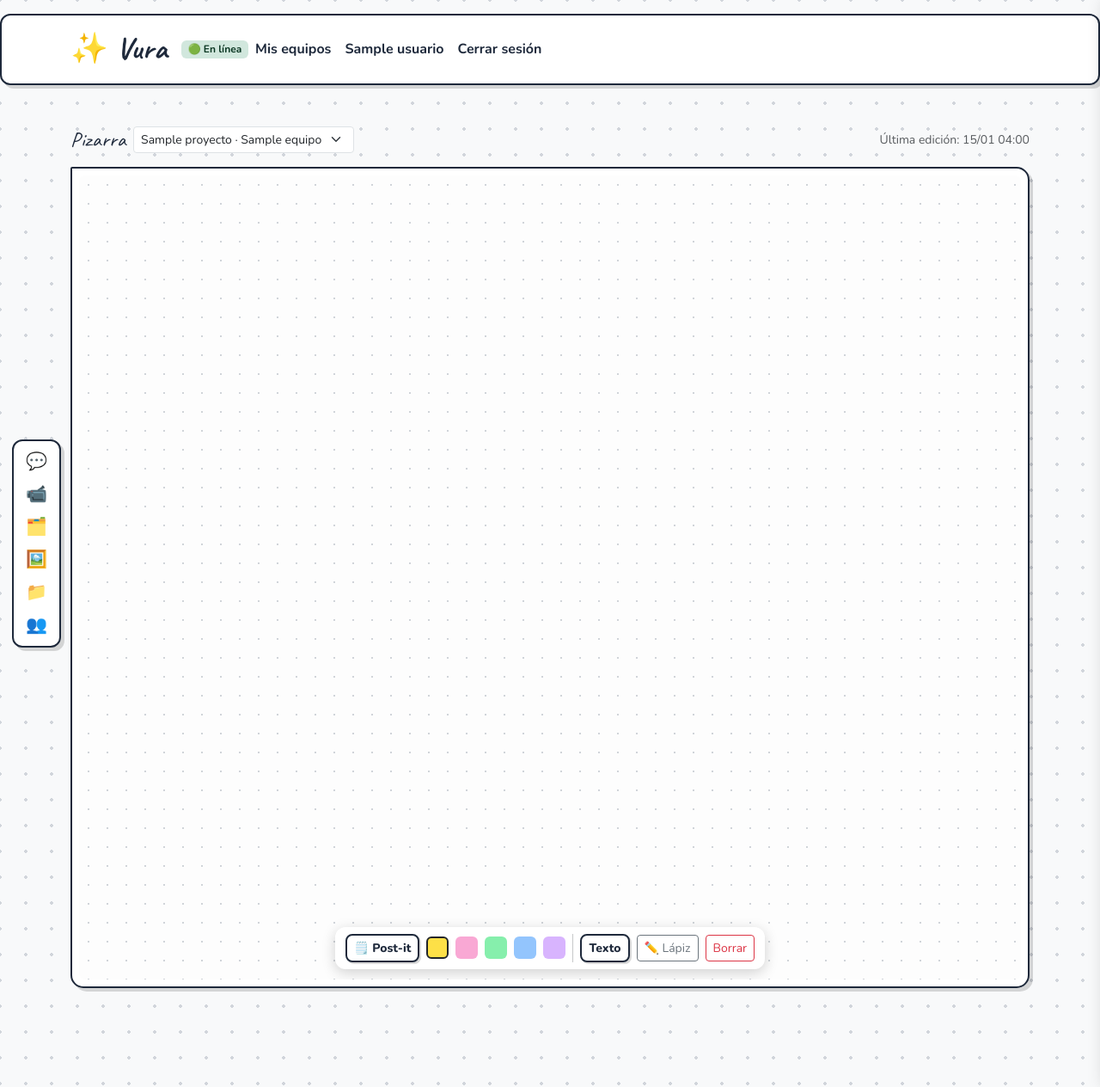
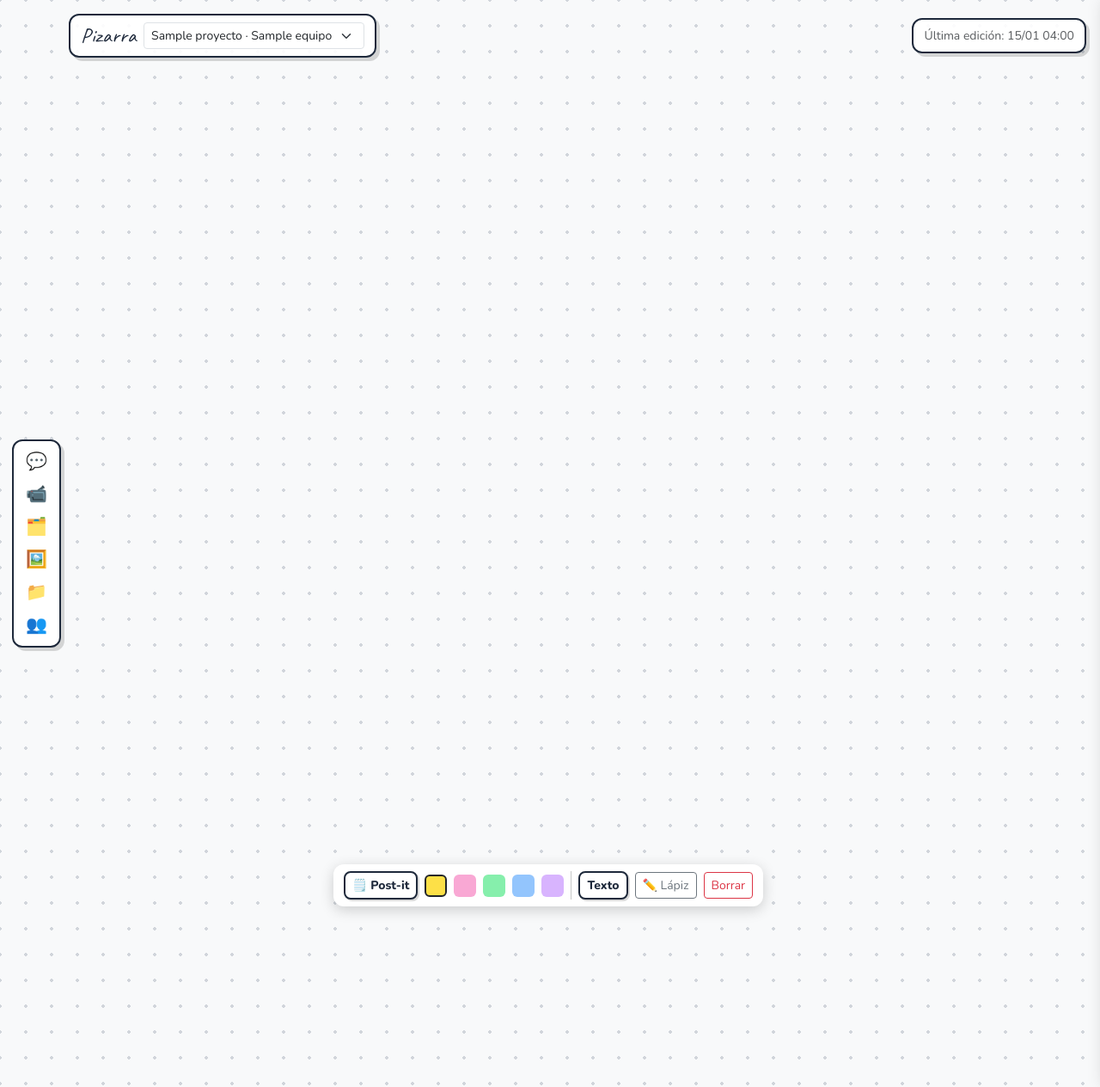
Before and after one commit to 300Ech/vura, a Flask app: page /proyectos/1/notas in a window 1280 px wide. Shown: the whole page at 86% size. Run offline with Flask 3, Linux system fonts and the light colour scheme; a user stored in the database is signed in; tables that the repository leaves empty hold one stand-in row (values such as "Sample post"); some libraries are stand-ins or nearby versions.

Commit message:
interacion 5

```diff
--- a/notas/templates/notas/notas.html
+++ b/notas/templates/notas/notas.html
@@ -3,15 +3,47 @@
 
 {% block contenido %}
 <style>
+  /* Pizarra Fullscreen */
+  nav.navbar { display: none !important; }
+  main.container { max-width: 100% !important; padding: 0 !important; margin: 0 !important; }
+
+  #notas {
+    border: none !important;
+    box-shadow: none !important;
+    border-radius: 0 !important;
+    background: transparent !important;
+  }
+  #notas .card-body {
+    padding: 0 !important;
+  }
+
   #zona-pizarra {
     position: relative;
     overflow: auto;
-    max-height: 74vh;
-    border-radius: 8px;
-    /* Fondo punteado, como las pizarras de verdad. */
-    background-color: #fdfdfd;
-    background-image: radial-gradient(#d0d4d9 1px, transparent 1px);
-    background-size: 22px 22px;
+    height: 100vh;
+    max-height: 100vh;
+    border-radius: 0;
+    /* Fondo transparente porque ya lo tiene el body */
+    background-color: transparent;
+    background-image: none;
+  }
+
+  /* Controles superiores flotantes */
+  .pizarra-top-controls {
+    position: fixed;
+    top: 16px;
+    left: 80px; /* Deja espacio para el dock lateral */
+    right: 16px;
+    z-index: 1000;
+    pointer-events: none; /* Clics pasan al lienzo */
+  }
+  .pizarra-top-controls > * {
+    pointer-events: auto; /* Reactivar clics en los controles */
+    background: rgba(255, 255, 255, 0.9);
+    padding: 8px 12px;
+    border-radius: 12px;
+    box-shadow: var(--shadow-solid, 4px 4px 0 rgba(0,0,0,0.15));
+    border: var(--border-thickness, 2px) solid var(--border-dark, #1e293b);
   }
   /* Menú inferior flotante y centrado, estilo FigJam. */
   #menu-pizarra {
@@ -102,7 +134,7 @@
   }
 </style>
 
-<div class="d-flex justify-content-between align-items-center mb-3 flex-wrap gap-2">
+<div class="pizarra-top-controls d-flex justify-content-between align-items-center flex-wrap gap-2">
   <div class="d-flex align-items-center gap-2">
     <h1 class="h4 mb-0">Pizarra</h1>
     {# Selector para saltar entre las pizarras de mis proyectos. #}
```
